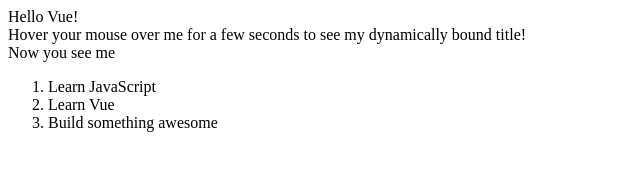
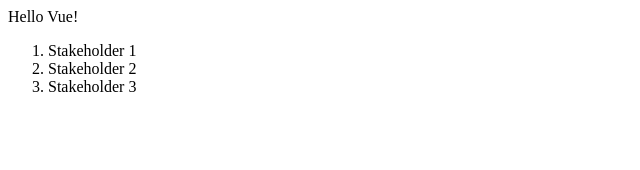
Before and after one commit to papanito/stakeholder-analysis, a plain HTML site: page index.html in a window 1280 px wide. Shown: the whole page, without its empty margins (0-640 px from the left). Drawn offline with nearby package versions, Linux system fonts and the light colour scheme.

Commit message:
Removed samples, added exemplary list of stakeholders

```diff
--- a/index.html
+++ b/index.html
@@ -10,17 +10,9 @@
         {{ message }}
     </div>
     <div id="app-2">
-        <span v-bind:title="message">
-            Hover your mouse over me for a few seconds to see my dynamically bound title!
-        </span>
-    </div>
-    <div id="app-3">
-        <span v-if="seen">Now you see me</span>
-    </div>
-    <div id="app-4">
         <ol>
-            <li v-for="todo in todos">
-                {{ todo.text }}
+            <li v-for="stakeholder in stakeholderlist">
+                {{ stakeholder.text }}
             </li>
         </ol>
     </div>
@@ -32,33 +24,22 @@
                 message: 'Hello Vue!'
             }
         })
+
         var app2 = new Vue({
             el: '#app-2',
             data: {
-                message: 'You loaded this page on ' + new Date().toLocaleString()
+                stakeholderlist: [
+                    { id: 0, text: 'Stakeholder 1' },
+                    { id: 1, text: 'Stakeholder 2' },
+                    { id: 2, text: 'Stakeholder 3' }
+                ],
             }
         })
-        var app3 = new Vue({
-            el: '#app-3',
-            data: {
-                seen: true
-            }
-        })
-        var app4 = new Vue({
-            el: '#app-4',
-            data: {
-                todos: [{
-                        text: 'Learn JavaScript'
-                    },
-                    {
-                        text: 'Learn Vue'
-                    },
-                    {
-                        text: 'Build something awesome'
-                    }
-                ]
-            }
-        })
+
+        // Define a new component called stakeholder-item
+        /*Vue.component('stakeholder-item', {
+            template: '<li>Stakholder</li>'
+        })*/
     </script>
 </body>
 
```
